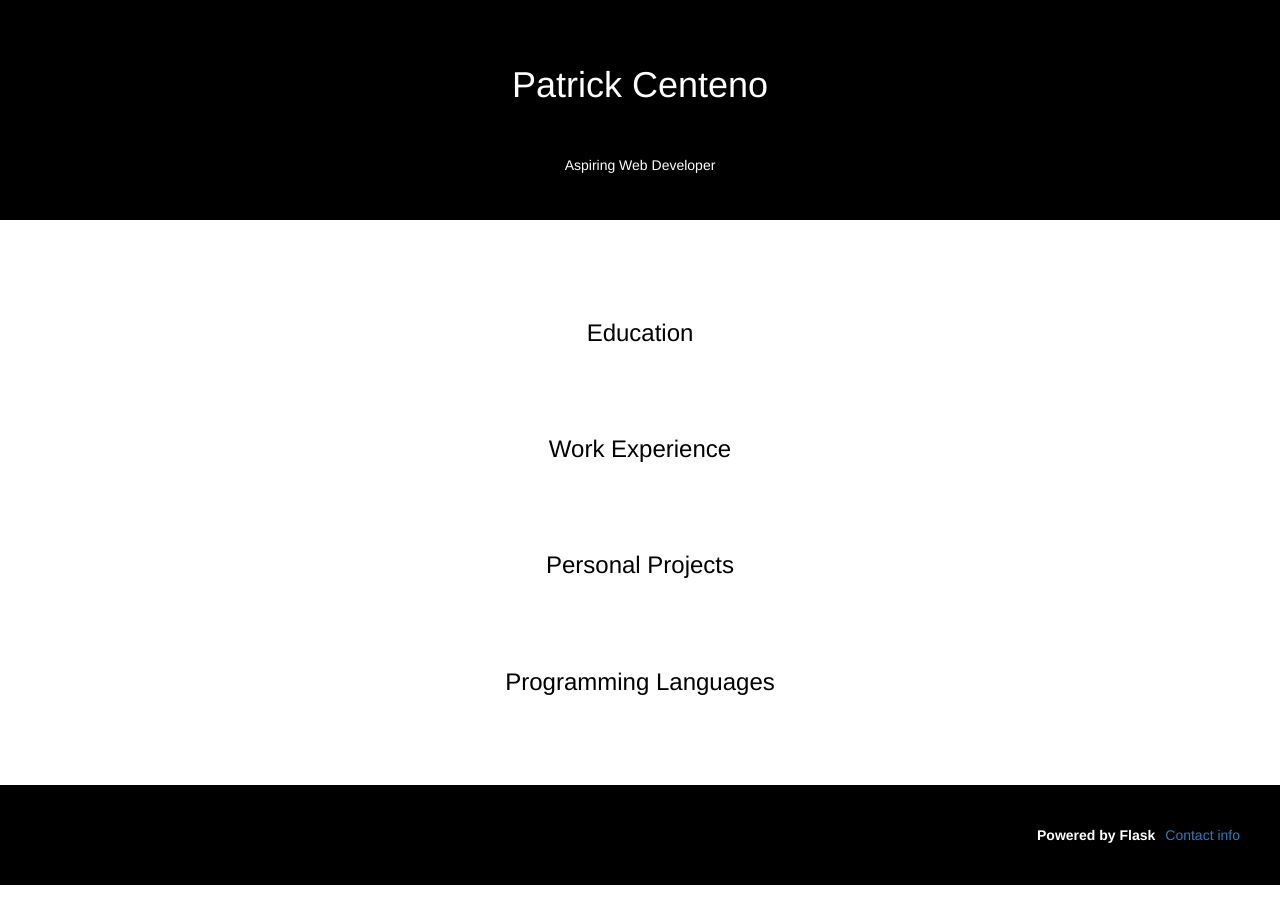
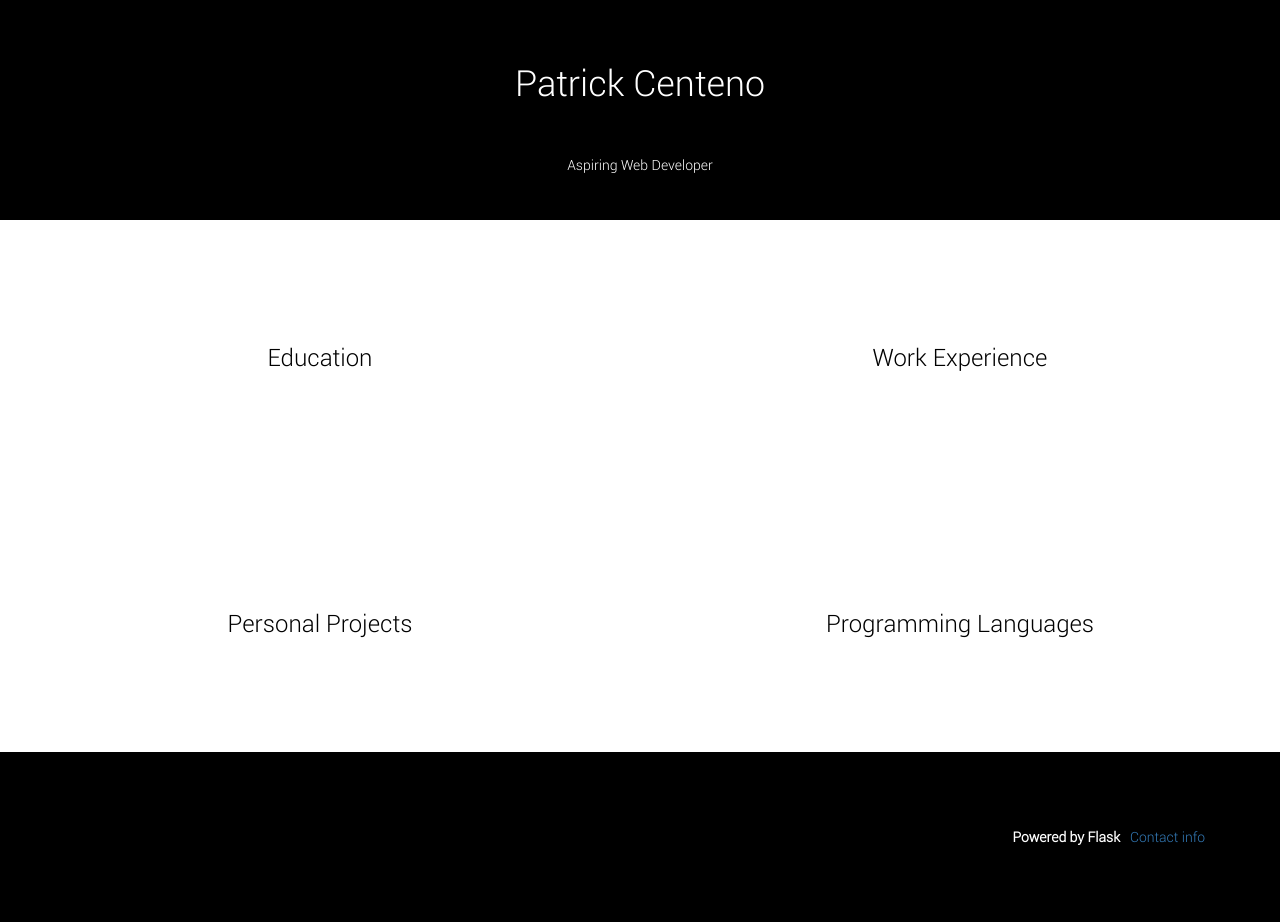
Before and after one commit to PatrickCenteno/PersonalHomePage, a Flask app: page / in a window 1280 px wide. Before the commit the page ends 885 px from the top, so only its background shows below. Run offline with Flask 2, Linux system fonts and the light colour scheme; some libraries are stand-ins or nearby versions.

Commit message:
chaning styles and fonts

```diff
--- a/HomePage/static/style.css
+++ b/HomePage/static/style.css
@@ -1,4 +1,14 @@
-#nameTitle{
+@font-face{
+	font-family: Roboto-Light;
+	src: url(Roboto-Light.ttf);
+}
+
+body {
+	font-family: Roboto-Light;
+}
+
+
+body #nameTitle{
 	color: #ffffff;
 	background-color: #000000;
 	display: flex;
@@ -35,12 +45,17 @@
 }
 
 #content{
-	padding-top: 50px;
-	padding-bottom: 50px;
-	display: flex;
+	/*display: flex;
 	justify-content: center;
 	flex-direction: column;
-	align-items:center;
+	align-items:center;*/
+}
+
+.row-fluid .contentGrid{
+	padding: 75px;
+	font-size: 32px;
+	display: flex;
+	justify-content:center;
 }
 
 #content a{
@@ -53,7 +68,7 @@
 }
 
 #footer{
-	padding:40px;
+	padding:75px;
 	display: flex;
 	justify-content: flex-end;
 	color: #ffffff;
--- a/HomePage/templates/index.html
+++ b/HomePage/templates/index.html
@@ -1,11 +1,15 @@
+
 <html>
 <head>
 	<title>Patrick Centeno</title>
 	<!-- Include whatever css is needed -->
 	<link rel="stylesheet" type="text/css" href="{{ url_for('static', filename='bootstrap.min.css') }}">
 
+	<link href="https://fonts.googleapis.com/css?family=Fjalla+One" rel="stylesheet">
+
 	<!-- style page -->
 	<link rel="stylesheet" type="text/css" href="{{ url_for('static', filename='style.css') }}">
+
 
 	<!-- animations css page from http://www.justinaguilar.com/animations/# -->
 	<link rel="stylesheet" type="text/css" href="{{ url_for('static', filename='animations.css') }}">
@@ -30,18 +34,31 @@
 	</section> -->
 
 	<section id="content">
-		<h3 class="contentList slideLeft">
+		<div class="row-fluid">
+			<div class="contentGrid col-md-6 col-xs-12">
+				<h3 class="contentList slideRight">
 					<a href="{{ url_for('show_education') }}">Education</a>
 				</h3>
+			</div>
+			<div class="contentGrid col-md-6 col-xs-12">
 				<h3 class="contentList slideLeft">
 					<a href="{{ url_for('show_work') }}">Work Experience</a>
 				</h3>
-		<h3 class="contentList slideLeft">
+			</div>
+		</div>
+
+		<div class="row-fluid">
+			<div class="contentGrid col-md-6 col-xs-12">
+				<h3 class="contentList slideRight">
 					<a href="{{ url_for('show_projects') }}">Personal Projects</a>
 				</h3>
+			</div>
+			<div class="contentGrid col-md-6 col-xs-12">
 				<h3 class="contentList slideLeft">
 					<a href="{{ url_for('show_languages') }}">Programming Languages</a>
 				</h3>
+			</div>
+		</div>
 	</section>
 
 	<section id="footer">
```
Also changed, not shown: HomePage/static/Roboto-Light.ttf (added), HomePage/static/Roboto-Medium.ttf (added). Lines whose indentation alone changed are shown as unchanged.
